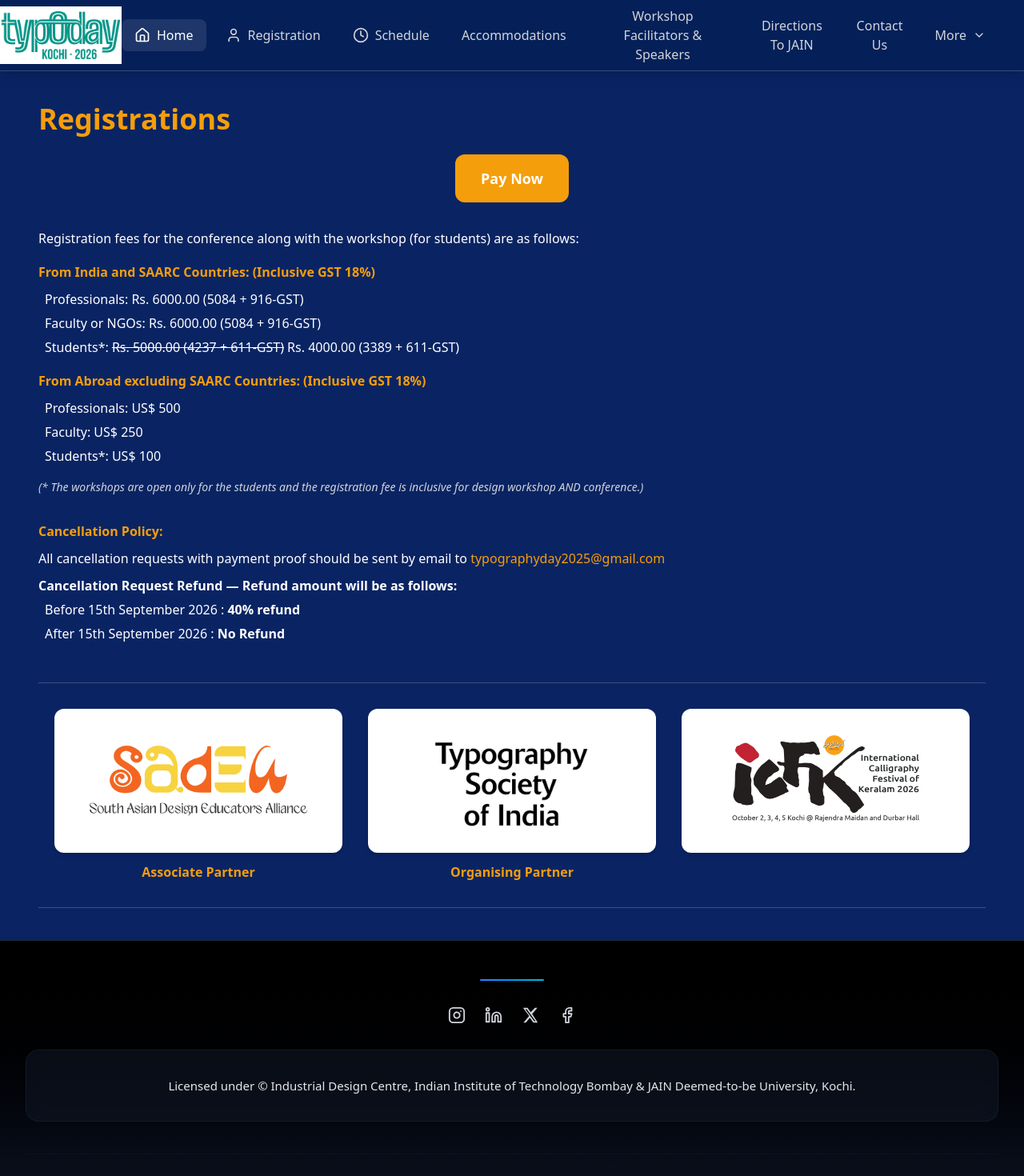
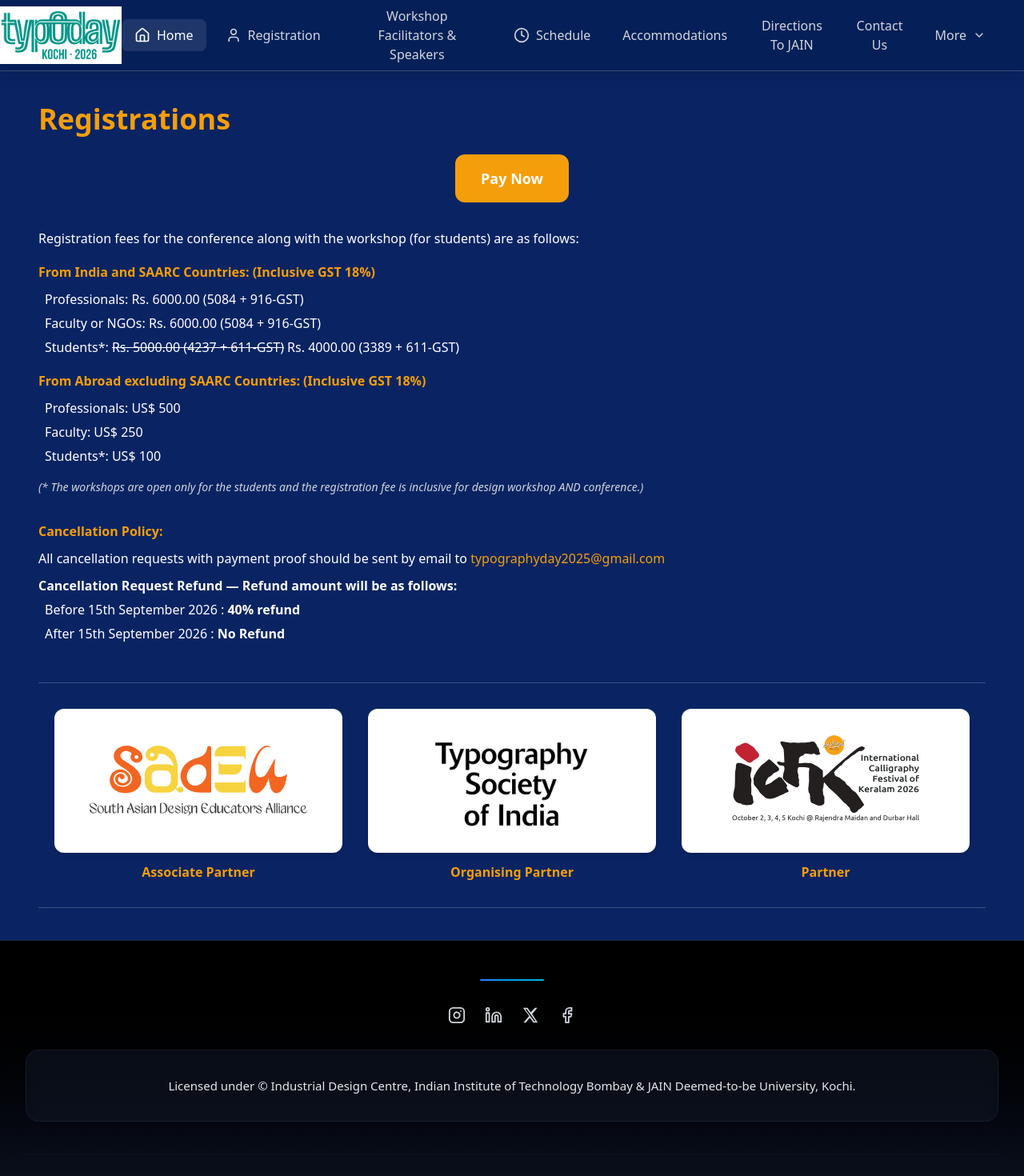
Before and after one commit to mnihadc/DesignProJain, a React (Vite) app in the folder Client/: page /registration in a window 1280 px wide. Shown: the top 1470 px of the page at 80% size. Built offline with nearby package versions, Linux system fonts and the light colour scheme.

Commit message:
Add Partner label for ICFK, reorder nav, fix partners layout

```diff
--- a/Client/src/components/Header.tsx
+++ b/Client/src/components/Header.tsx
@@ -137,14 +137,10 @@ const Header = () => {
 
   const navItems = [
     { id: "home", label: "Home", icon: <Home className="w-5 h-5" /> },
-    {
-      id: "registration",
-      label: "Registration",
-      icon: <User className="w-5 h-5" />,
-    },
+    { id: "registration", label: "Registration", icon: <User className="w-5 h-5" /> },
+    { id: "workshop", label: "Workshop Facilitators & Speakers", icon: null },
     { id: "schedule", label: "Schedule", icon: <Clock className="w-5 h-5" /> },
     { id: "accommodations", label: "Accommodations", icon: null },
-    { id: "workshop", label: "Workshop Facilitators & Speakers", icon: null },
     { id: "directions", label: "Directions To JAIN", icon: null },
     { id: "contact", label: "Contact Us", icon: null },
     { id: "more", label: "More", icon: null },
--- a/Client/src/pages/About.tsx
+++ b/Client/src/pages/About.tsx
@@ -67,6 +67,7 @@ const AboutSection = () => {
               <div className="bg-white rounded-xl p-4 shadow-md inline-flex items-center justify-center w-[320px] h-[160px] sm:w-[360px] sm:h-[180px]">
                 <img src="/images/icfk_page-0001.jpg" alt="ICFK" className="w-full h-full object-contain" loading="lazy" />
               </div>
+              <p className="text-[#f59e0b] font-bold text-sm sm:text-base">Partner</p>
             </div>
           </div>
           <div className="w-full h-px bg-white/20 mt-6" />
--- a/Client/src/pages/Registration.tsx
+++ b/Client/src/pages/Registration.tsx
@@ -80,6 +80,7 @@ const Registration = () => {
               <div className="bg-white rounded-xl p-4 shadow-md flex items-center justify-center w-[320px] h-[160px] sm:w-[360px] sm:h-[180px]">
                 <img src="/images/icfk_page-0001.jpg" alt="ICFK" className="w-full h-full object-contain" loading="lazy" />
               </div>
+              <p className="text-[#f59e0b] font-bold text-sm sm:text-base">Partner</p>
             </div>
           </div>
           <div className="w-full h-px bg-white/20 mt-8" />
```
